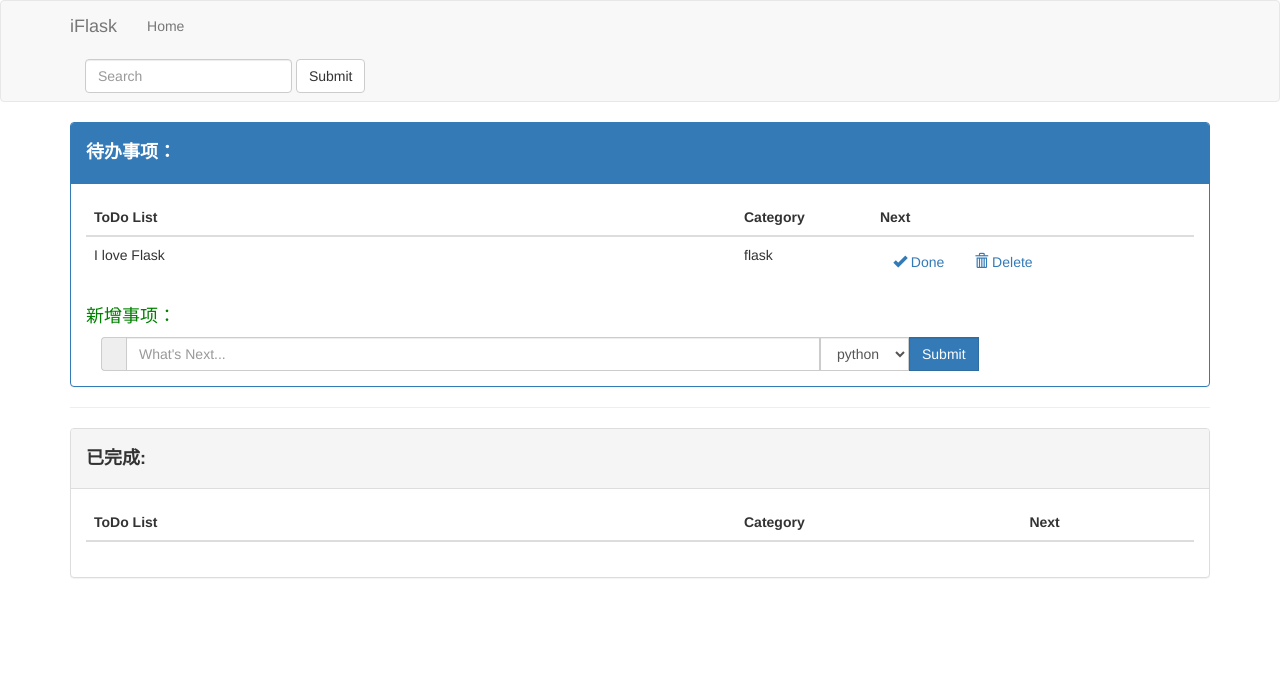
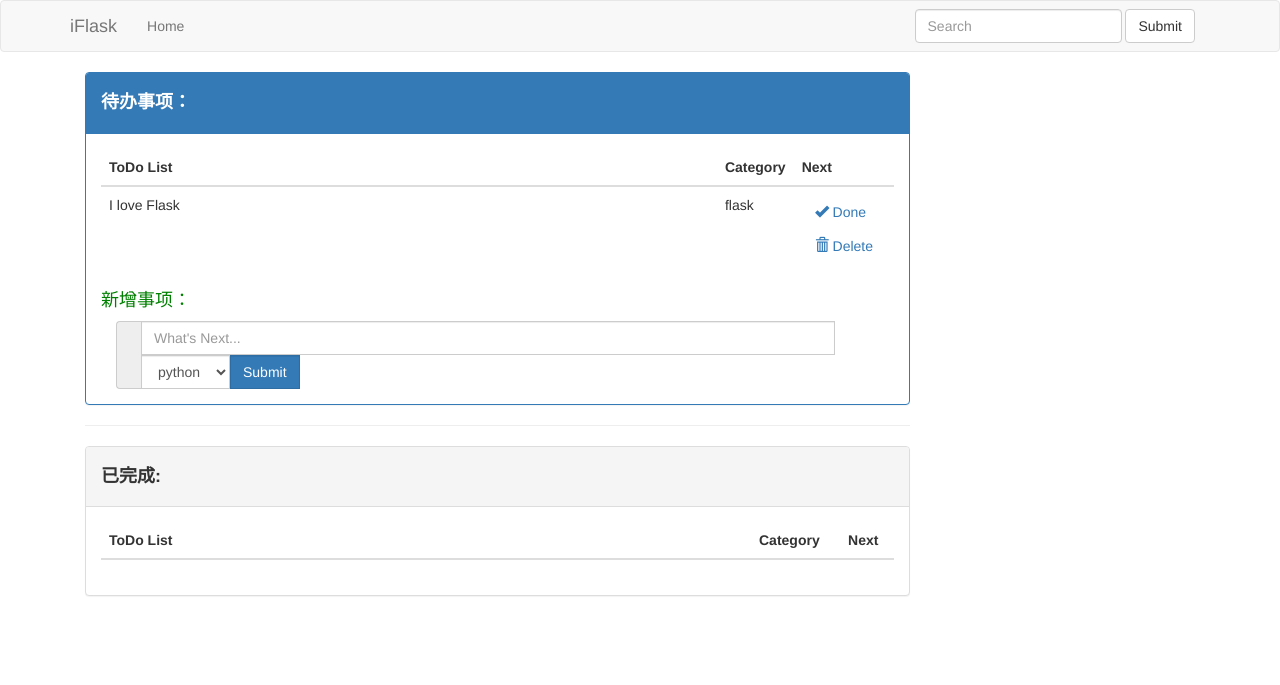
Before and after one commit to 8dspaces/iflask, a Flask app: page /todo/category/flask in a window 1280 px wide. Shown: the top 685 px of the page. Run offline with Flask 2, Linux system fonts and the light colour scheme; data comes from the database, SQL or seed files in the repository; lists and menus that the app fills with data are empty; some libraries are stand-ins or nearby versions.

Commit message:
Update base.html

```diff
--- a/todo/templates/base.html
+++ b/todo/templates/base.html
@@ -10,10 +10,12 @@
     .title {
         color: green;
     }
+    body { padding-bottom: 70px; }
 </style>
 {% endblock %}
 {% block navbar%}
 <div class="navbar navbar-default" role="navigation">
+<div class="container-fluid">
     <div class="container">
         <div class="navbar-header">
             <button type="button" class="navbar-toggle" data-toggle="collapse" data-target=".navbar-collapse">
@@ -24,25 +26,31 @@
             </button>
             <a class="navbar-brand" href="/">iFlask</a>
         </div>
-        <div class="navbar-collapse collapse">
+        <div class="collapse navbar-collapse">
             <ul class="nav navbar-nav">
                 <li><a href="/">Home</a></li>
             </ul>
-        </div>
 
-        <form class="navbar-form navbar-left" role="search">
+            <form class="navbar-form navbar-right" role="search">
                 <div class="form-group">
                   <input type="text" class="form-control" placeholder="Search">
                 </div>
                 <button type="submit" class="btn btn-default">Submit</button>
             </form>
+        </div>
+
+
 
     </div>
  </div>
+</div>
+
+
 {% endblock %}
 
 {% block content %}
 <div class="container">
+    <div class="col-xs-9 main">
     {% for message in get_flashed_messages() %}
     <div class="alert alert-warning">
         <button type="button" class="close" data-dismiss="alert">&times;</button>
@@ -52,9 +60,17 @@
 
     {% block page_content %}{% endblock %}
     </div>
+    <div class="col-xs-3 sidebar">
+    {% block sidebar %}{% endblock %}
+    </div>
+
+</div>
+
 {% endblock %}
 
 {% block scripts %}
     {{ super() }}
     {# moment.include_moment() #}
 {% endblock %}
+
+{% block footer %}{% endblock %}
```
Lines whose indentation alone changed are shown as unchanged.
